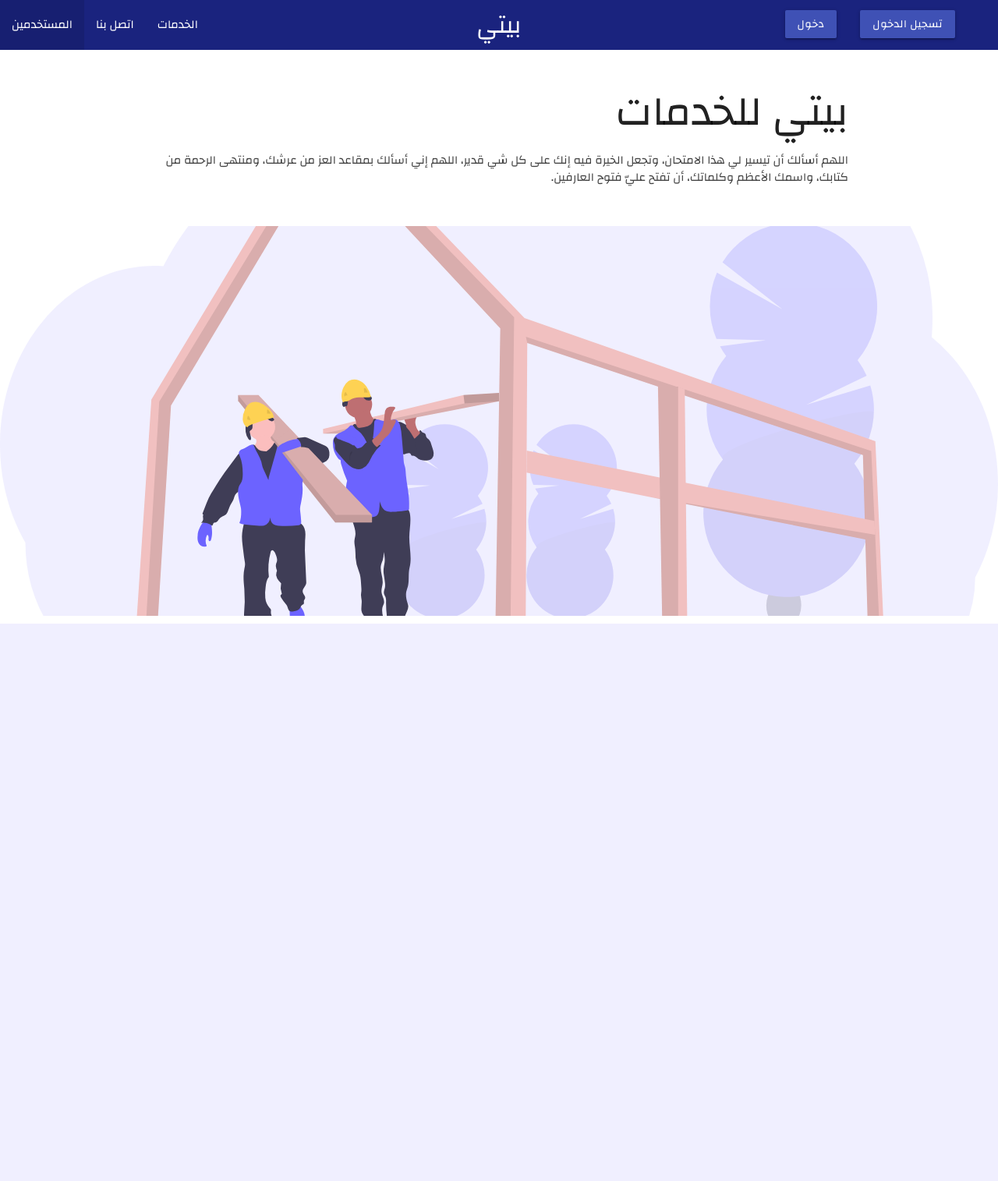
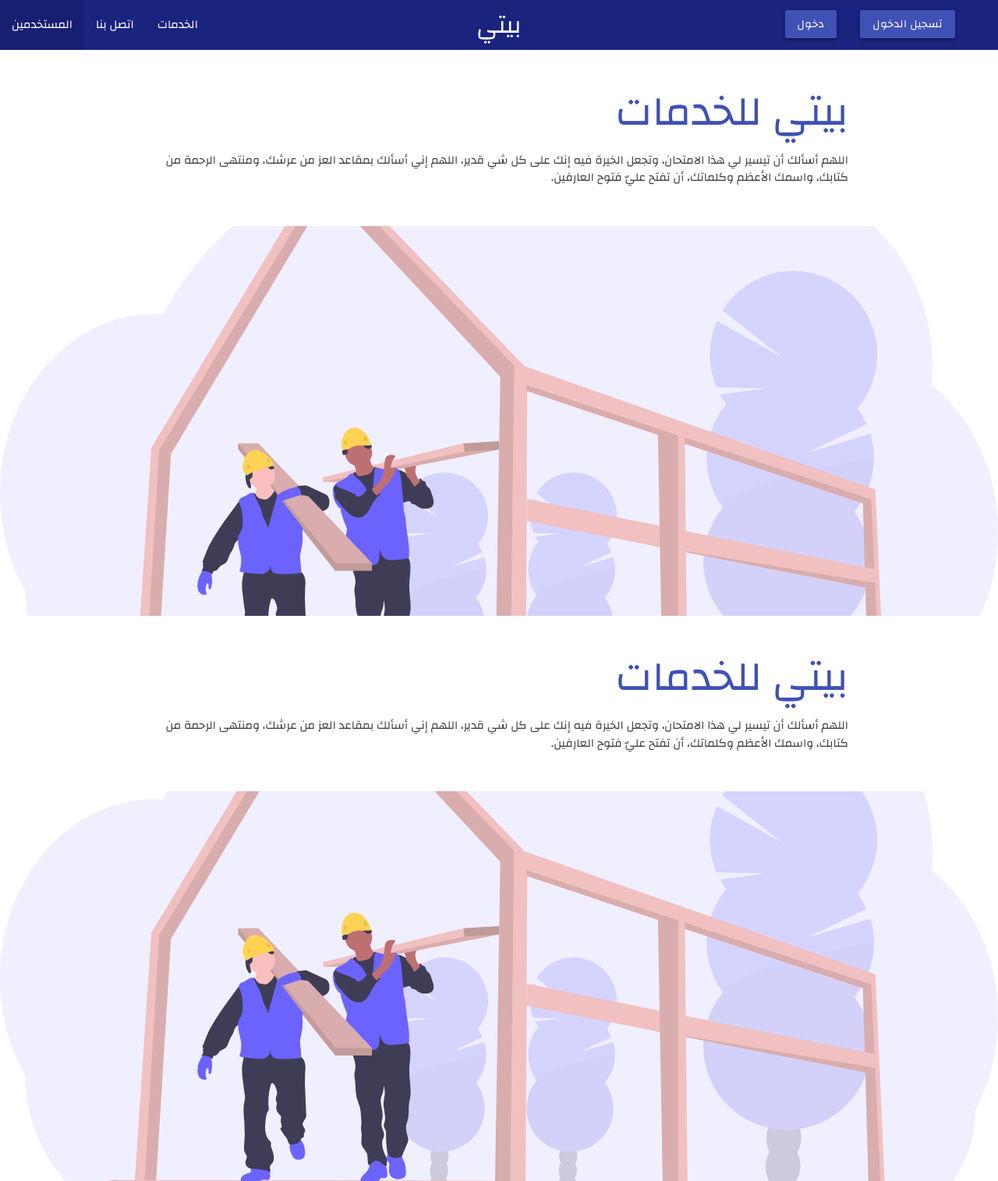
Before and after one commit to Adetec/home-service, a Flask app: page / in a window 1280 px wide. Shown: the whole page at 78% size. Before the commit the page ends 800 px from the top, so only its background shows below. Run offline with Flask 2, Linux system fonts and the light colour scheme.

Commit message:
style: Dupplicate dummy content to test the parallax feature

```diff
--- a/application/templates/home.html
+++ b/application/templates/home.html
@@ -3,7 +3,19 @@
 <section>
     <div class="section white">
         <div class="row container">
-            <h2 class="header">بيتي للخدمات</h2>
+            <h2 class="header indigo-text">بيتي للخدمات</h2>
+            <p class="grey-text text-darken-3 lighten-3">اللهم أسألك أن تيسير لي هذا الامتحان، وتجعل الخيرة فيه إنك على كل شي قدير، اللهم إني أسألك بمقاعد العز من عرشك، ومنتهى الرحمة من كتابك، واسمك الأعظم وكلماتك، أن تفتح عليّ فتوح العارفين.
+        </div>
+    </div>
+    <div class="parallax-container">
+        <!-- Image credit: https://undraw.co -->
+        <div class="parallax"><img src="{{ url_for('static', filename='img/workers.svg') }}"></div>
+    </div>
+</section>
+<section>
+    <div class="section white">
+        <div class="row container">
+            <h2 class="header indigo-text">بيتي للخدمات</h2>
             <p class="grey-text text-darken-3 lighten-3">اللهم أسألك أن تيسير لي هذا الامتحان، وتجعل الخيرة فيه إنك على كل شي قدير، اللهم إني أسألك بمقاعد العز من عرشك، ومنتهى الرحمة من كتابك، واسمك الأعظم وكلماتك، أن تفتح عليّ فتوح العارفين.
         </div>
     </div>
```
